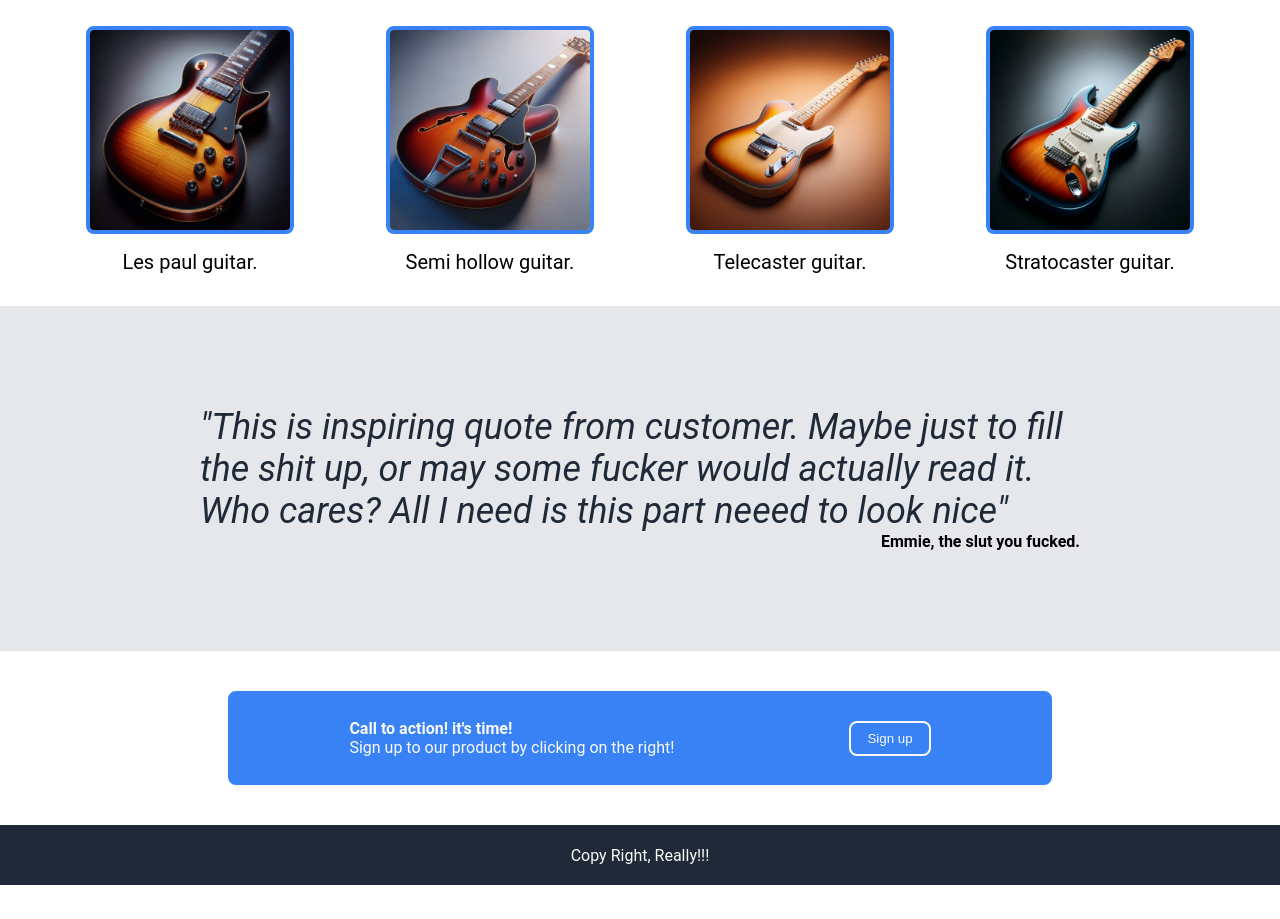
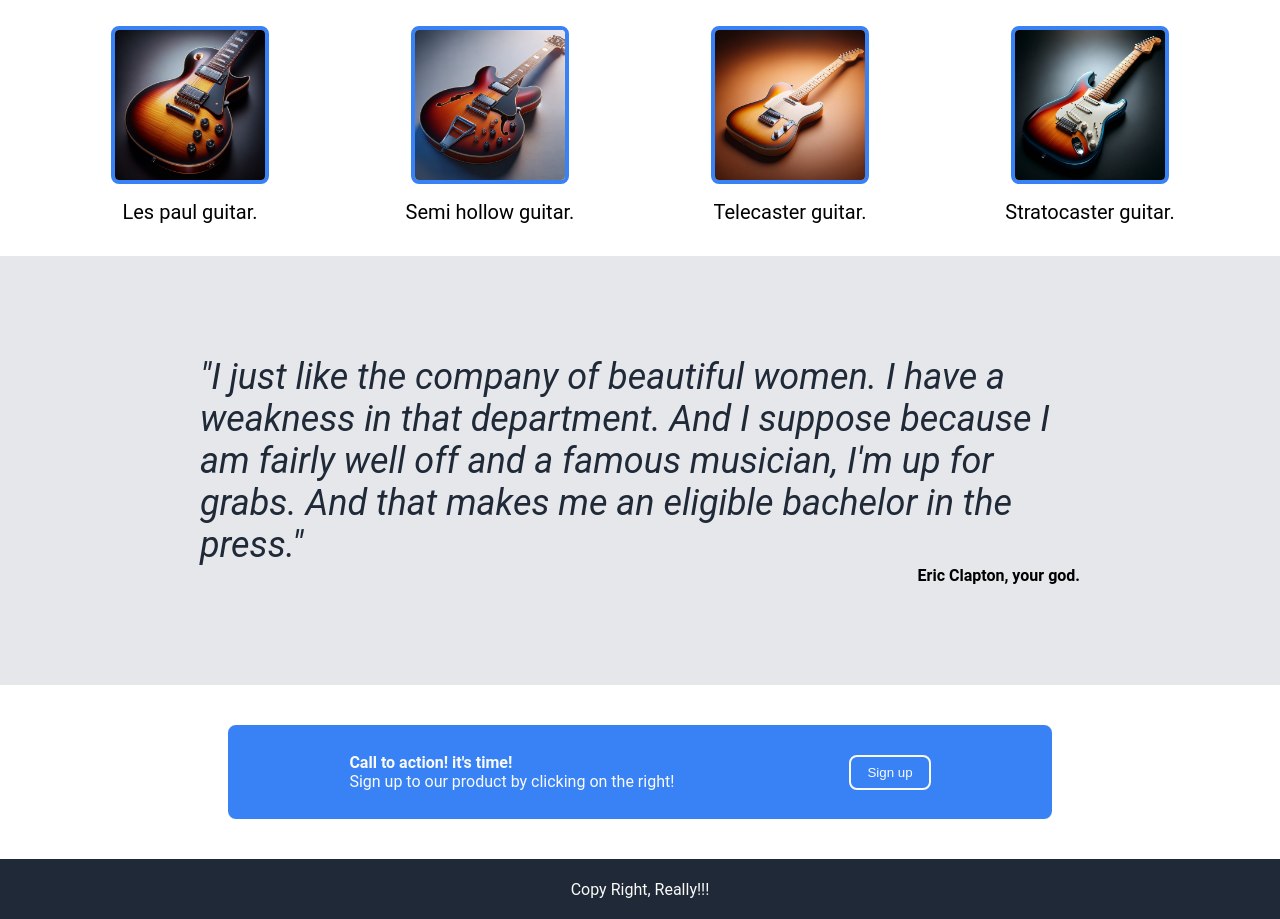
Before and after one commit to cantokung/landing-page, a plain HTML site: page index.html in a window 1280 px wide. Shown: the part 549-1468 px from the top of the page. Before the commit the page ends 1434 px from the top, so only its background shows below. Drawn offline with Linux system fonts and the light colour scheme.

Commit message:
change pic size and quote

```diff
--- a/index.html
+++ b/index.html
@@ -57,13 +57,11 @@
         </div>
     </div>
     <div class="quote">
-        <div class="quote-body">
-            "This is inspiring quote from customer. Maybe just to fill the shit up, or may
-            some fucker would actually read it. Who cares? All I need is this part neeed
-            to look nice"
-        </div>
+      <div class="quote-body">
+        "I just like the company of beautiful women. I have a weakness in that department. And I suppose because I am fairly well off and a famous musician, I'm up for grabs. And that makes me an eligible bachelor in the press."
+      </div>
         <div class="quote-name">
-            Emmie, the slut you fucked.
+          Eric Clapton, your god.
         </div>
     </div>
     <div class="signup">
--- a/styles.css
+++ b/styles.css
@@ -19,8 +19,8 @@ a{
 }
 
 img {
-    width: 200px;
-    height: 200px;
+    width: 150px;
+    height: 150px;
     margin: 16px;
     border: 4px solid #3882f6;
     border-radius: 8px
```
